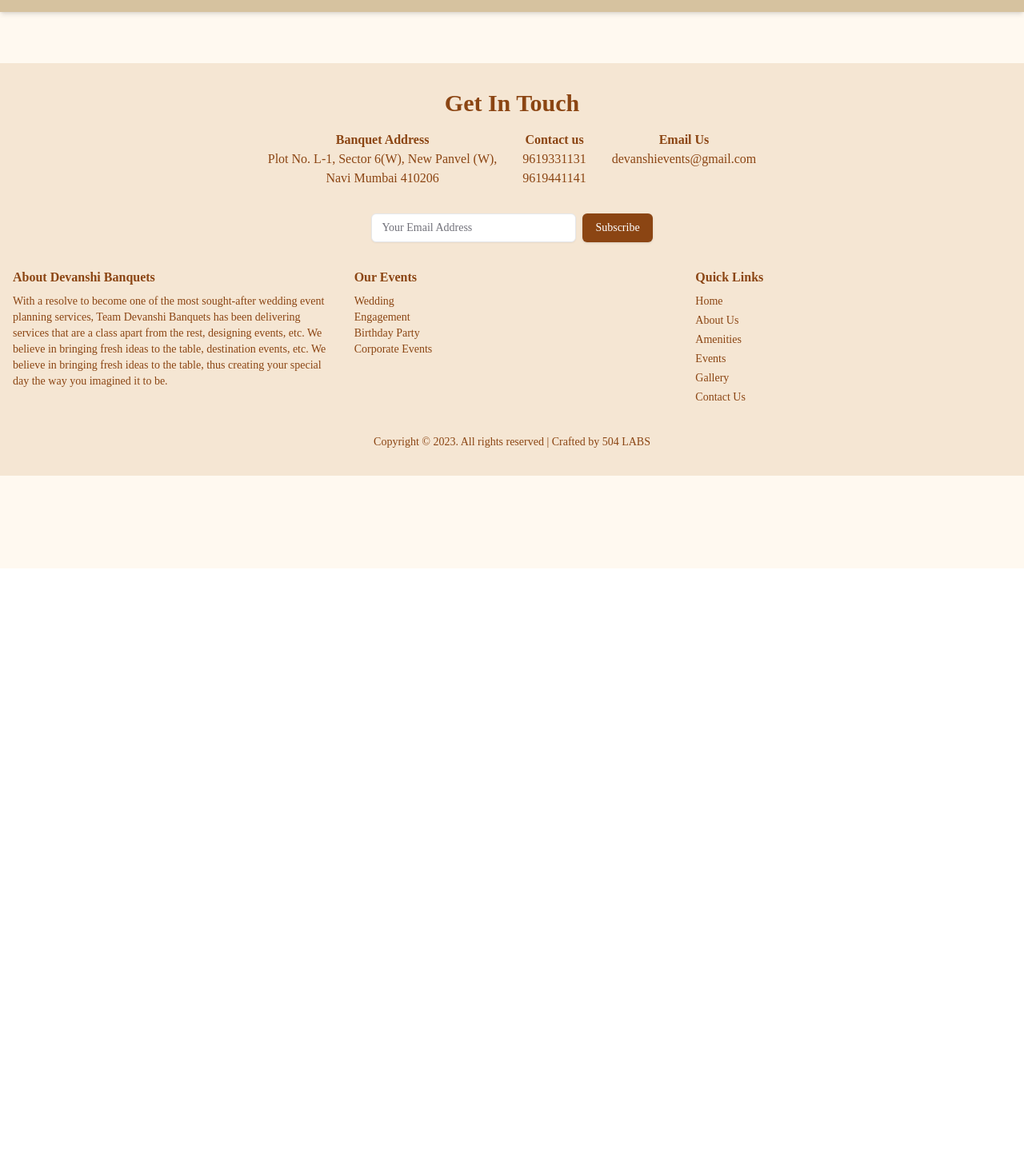
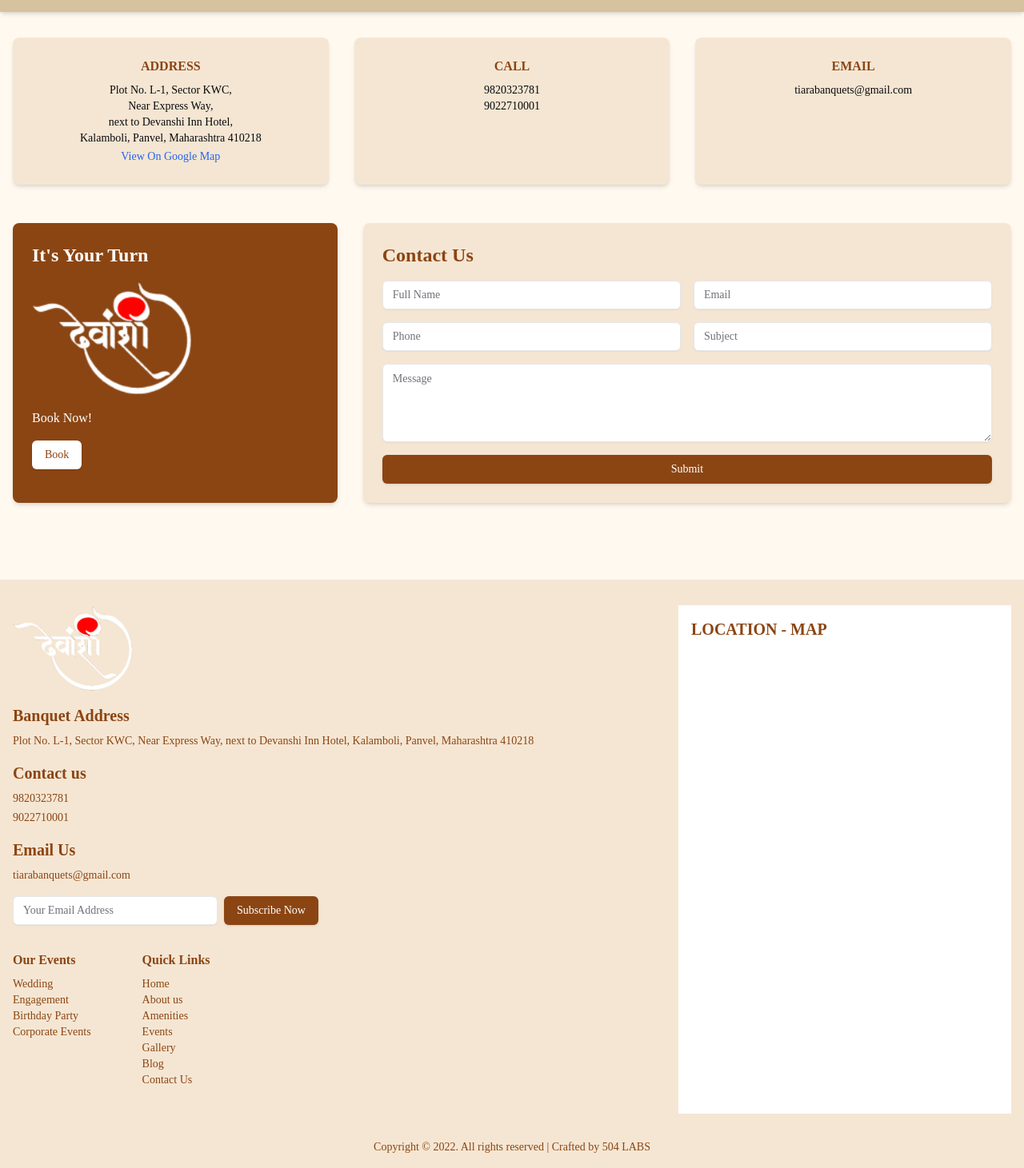
Before and after one commit to sujallll/devanshi-nx_504, a Next.js app: page /contact in a window 1280 px wide. Shown: the part 89-1550 px from the top of the page at 80% size. Before the commit the page ends 800 px from the top, so only its background shows below. Built offline with nearby package versions, Linux system fonts and the light colour scheme.

Commit message:
updated contact us page

```diff
--- a/app/contact/page.tsx
+++ b/app/contact/page.tsx
@@ -3,10 +3,9 @@ import Image from 'next/image';
 import Link from 'next/link';
 import { useState } from 'react';
 import { Button } from '@/components/ui/button';
-import { Card, CardContent } from '@/components/ui/card';
 import { Input } from '@/components/ui/input';
 import { Textarea } from '@/components/ui/textarea';
-import { useForm, SubmitHandler, Controller } from 'react-hook-form';
+import { useForm, SubmitHandler } from 'react-hook-form';
 import DatePicker from 'react-datepicker';
 import 'react-datepicker/dist/react-datepicker.css';
 
@@ -119,40 +118,93 @@ export default function Contact() {
         </div>
       </header>
 
-      <footer className="bg-[#F5E6D3] text-[#8B4513] py-8 mt-16">
-        <div className="container mx-auto px-4">
-          <div className="text-center mb-8">
-            <h2 className="text-3xl font-bold mb-4">Get In Touch</h2>
-            <div className="flex flex-col md:flex-row justify-center space-y-4 md:space-y-0 md:space-x-8">
-              <div>
-                <h3 className="font-semibold">Banquet Address</h3>
-                <p>Plot No. L-1, Sector 6(W), New Panvel (W),</p>
-                <p>Navi Mumbai 410206</p>
+      <div className="container mx-auto px-4 py-8">
+        <div className="grid grid-cols-1 md:grid-cols-3 gap-8 mb-12">
+          <div className="bg-[#F5E6D3] p-6 rounded-lg shadow-md text-center">
+            <h2 className="font-bold mb-2 text-[#8B4513]">ADDRESS</h2>
+            <p className="text-sm">Plot No. L-1, Sector KWC,</p>
+            <p className="text-sm">Near Express Way,</p>
+            <p className="text-sm">next to Devanshi Inn Hotel,</p>
+            <p className="text-sm">Kalamboli, Panvel, Maharashtra 410218</p>
+            <a href="#" className="text-sm text-blue-600 hover:underline">View On Google Map</a>
           </div>
-              <div>
-                <h3 className="font-semibold">Contact us</h3>
-                <p>9619331131</p>
-                <p>9619441141</p>
+          <div className="bg-[#F5E6D3] p-6 rounded-lg shadow-md text-center">
+            <h2 className="font-bold mb-2 text-[#8B4513]">CALL</h2>
+            <p className="text-sm">9820323781</p>
+            <p className="text-sm">9022710001</p>
           </div>
-              <div>
-                <h3 className="font-semibold">Email Us</h3>
-                <p>devanshievents@gmail.com</p>
+          <div className="bg-[#F5E6D3] p-6 rounded-lg shadow-md text-center">
+            <h2 className="font-bold mb-2 text-[#8B4513]">EMAIL</h2>
+            <p className="text-sm">tiarabanquets@gmail.com</p>
+          </div>
+        </div>
+
+        <div className="flex flex-col md:flex-row gap-8">
+          <div className="md:w-1/3 bg-[#8B4513] p-6 rounded-lg shadow-md text-white">
+            <h2 className="text-2xl font-bold mb-4">It's Your Turn</h2>
+            <Image
+              src="/images/logo.png"
+              alt="Devanshi Banquet Hall, Studio & Lodging"
+              width={200}
+              height={100}
+              className="mb-4"
+            />
+            <p className="mb-4">Book Now!</p>
+            <Button className="bg-white text-[#8B4513] hover:bg-[#F5E6D3]">
+              Book
+            </Button>
+          </div>
+
+          <div className="md:w-2/3 bg-[#F5E6D3] p-6 rounded-lg shadow-md">
+            <h2 className="text-2xl font-bold mb-4 text-[#8B4513]">Contact Us</h2>
+            <form onSubmit={handleSubmit(onSubmit)} className="space-y-4">
+              <div className="grid grid-cols-1 md:grid-cols-2 gap-4">
+                <Input {...register('name')} placeholder="Full Name" className="bg-white" />
+                <Input {...register('email')} placeholder="Email" type="email" className="bg-white" />
+              </div>
+              <div className="grid grid-cols-1 md:grid-cols-2 gap-4">
+                <Input {...register('phone')} placeholder="Phone" type="tel" className="bg-white" />
+                <Input {...register('subject')} placeholder="Subject" className="bg-white" />
+              </div>
+              <Textarea {...register('message')} placeholder="Message" className="bg-white" rows={4} />
+              <Button type="submit" className="bg-[#8B4513] text-white hover:bg-[#6F3609] w-full">
+                Submit
+              </Button>
+            </form>
           </div>
         </div>
       </div>
 
-          <div className="flex flex-col md:flex-row justify-center items-center mb-8 space-y-4 md:space-y-0">
-            <Input placeholder="Your Email Address" className="bg-white md:mr-2 w-full md:w-64" />
-            <Button className="bg-[#8B4513] hover:bg-[#6F3609] text-white w-full md:w-auto">
-              Subscribe
+      <footer className="bg-[#F5E6D3] text-[#8B4513] py-8 mt-16">
+        <div className="container mx-auto px-4">
+          <div className="flex justify-between">
+            <div className="w-2/3">
+              <Image
+                src="/images/logo.png"
+                alt="Devanshi Logo"
+                width={150}
+                height={75}
+                className="mb-4"
+              />
+              <h2 className="text-xl font-bold mb-2">Banquet Address</h2>
+              <p className="text-sm mb-4">
+                Plot No. L-1, Sector KWC, Near Express Way, next to Devanshi Inn Hotel,
+                Kalamboli, Panvel, Maharashtra 410218
+              </p>
+              <h2 className="text-xl font-bold mb-2">Contact us</h2>
+              <p className="text-sm mb-1">9820323781</p>
+              <p className="text-sm mb-4">9022710001</p>
+              <h2 className="text-xl font-bold mb-2">Email Us</h2>
+              <p className="text-sm mb-4">tiarabanquets@gmail.com</p>
+
+              <div className="flex items-center mb-8">
+                <Input placeholder="Your Email Address" className="bg-white mr-2 w-64" />
+                <Button className="bg-[#8B4513] hover:bg-[#6F3609] text-white">
+                  Subscribe Now
                 </Button>
               </div>
 
-          <div className="grid grid-cols-1 md:grid-cols-3 gap-8 mb-8">
-            <div>
-              <h3 className="font-bold mb-2">About Devanshi Banquets</h3>
-              <p className="text-sm">With a resolve to become one of the most sought-after wedding event planning services, Team Devanshi Banquets has been delivering services that are a class apart from the rest, designing events, etc. We believe in bringing fresh ideas to the table, destination events, etc. We believe in bringing fresh ideas to the table, thus creating your special day the way you imagined it to be.</p>
-            </div>
+              <div className="flex space-x-16 mb-8">
                 <div>
                   <h3 className="font-bold mb-2">Our Events</h3>
                   <ul className="text-sm">
@@ -165,17 +217,28 @@ export default function Contact() {
                 <div>
                   <h3 className="font-bold mb-2">Quick Links</h3>
                   <ul className="text-sm">
-                {navItems.map((item) => (
-                  <li key={item.name} className="mb-1">
-                    <Link href={item.href} className="hover:underline">{item.name}</Link>
-                  </li>
-                ))}
+                    <li><Link href="/">Home</Link></li>
+                    <li><Link href="/about">About us</Link></li>
+                    <li><Link href="/amenities">Amenities</Link></li>
+                    <li><Link href="/events">Events</Link></li>
+                    <li><Link href="/gallery">Gallery</Link></li>
+                    <li><Link href="/blog">Blog</Link></li>
+                    <li><Link href="/contact">Contact Us</Link></li>
                   </ul>
                 </div>
               </div>
+            </div>
 
-          <div className="text-center text-sm">
-            <p>Copyright © 2023. All rights reserved | Crafted by 504 LABS</p>
+            <div className="w-1/3">
+              <div className="bg-white p-4 w-full h-full">
+                <h2 className="text-xl font-bold mb-4">LOCATION - MAP</h2>
+                {/* Add your map component or iframe here */}
+              </div>
+            </div>
+          </div>
+
+          <div className="text-center mt-8">
+            <p className="text-sm">Copyright © 2022. All rights reserved | Crafted by 504 LABS</p>
           </div>
         </div>
       </footer>
```
Lines whose indentation alone changed are shown as unchanged.
